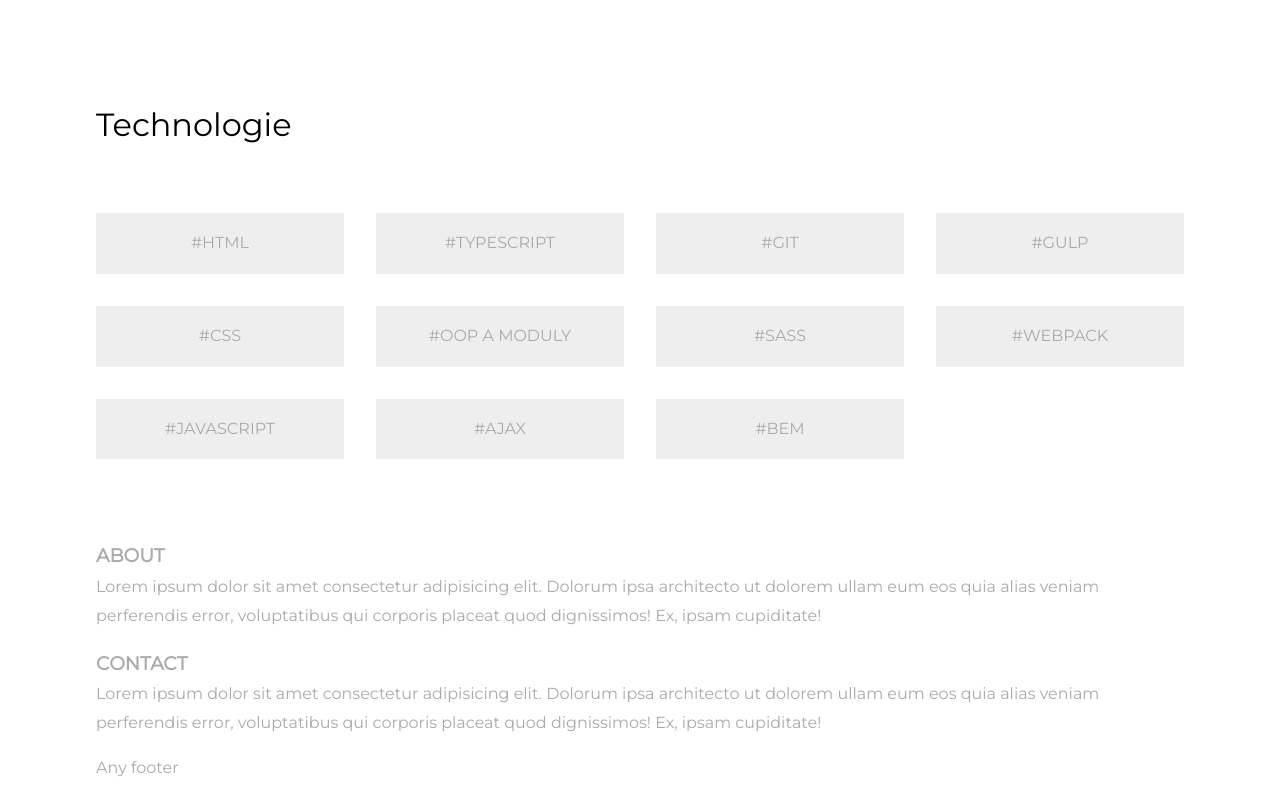
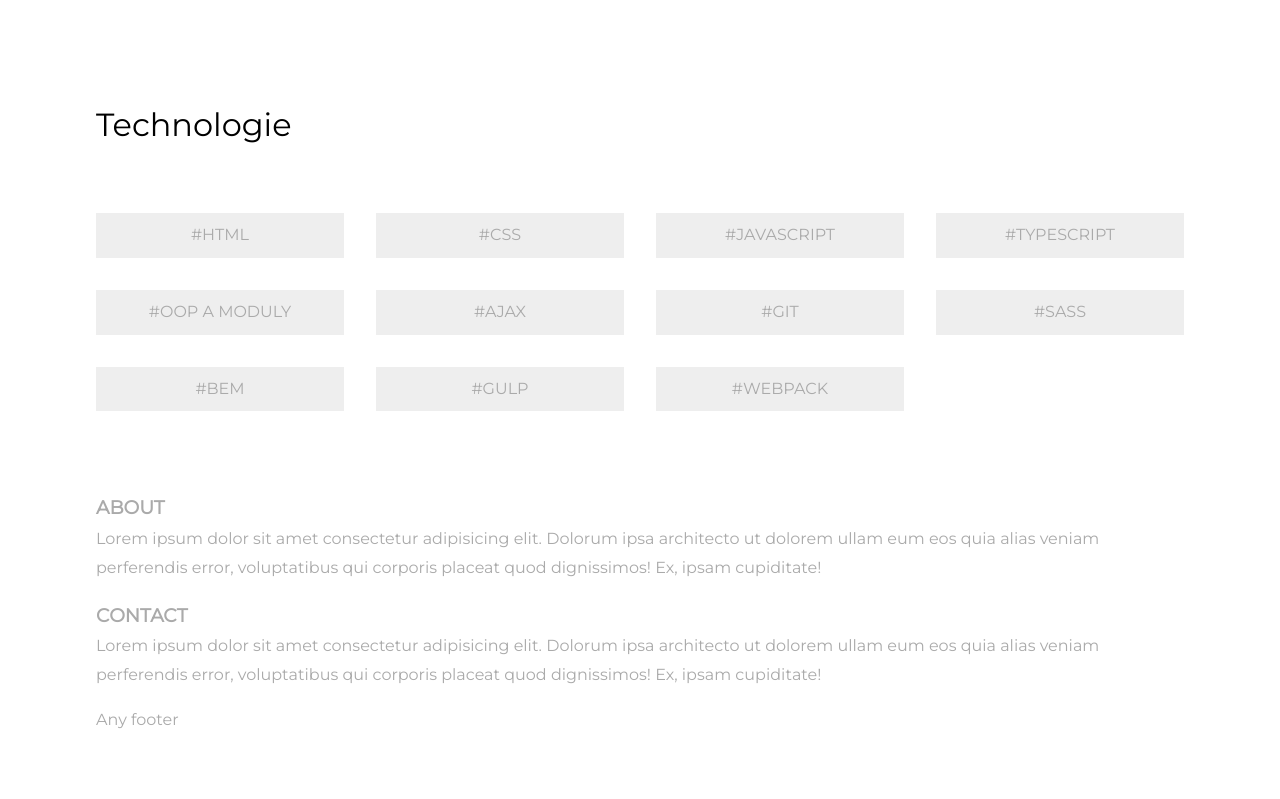
Before and after one commit to petrzabransky/petrzabransky, a React (Create React App) app: page / in a window 1280 px wide. Shown: the part 1351-2150 px from the top of the page. After the commit the page ends 2102 px from the top, so only its background shows below. Built offline with nearby package versions, Linux system fonts and the light colour scheme.

Commit message:
Add Technology section

```diff
--- a/src/components/block/technology/Technology.tsx
+++ b/src/components/block/technology/Technology.tsx
@@ -9,18 +9,16 @@ const Technology = () => {
 				<h2 className="heading heading--header">Technologie</h2>
 				<div className="grid grid--4">
 					<span className="hashtag hashtag--big">html</span>
+					<span className="hashtag hashtag--big">css</span>
+					<span className="hashtag hashtag--big">javascript</span>
 					<span className="hashtag hashtag--big">typescript</span>
+					<span className="hashtag hashtag--big">oop a moduly</span>
+					<span className="hashtag hashtag--big">ajax</span>
 					<span className="hashtag hashtag--big">git</span>
+					<span className="hashtag hashtag--big">sass</span>
+					<span className="hashtag hashtag--big">bem</span>
 					<span className="hashtag hashtag--big">gulp</span>
-
-					<span className="hashtag hashtag--big">css</span>
-					<span className="hashtag hashtag--big">oop a moduly</span>
-					<span className="hashtag hashtag--big">sass</span>
 					<span className="hashtag hashtag--big">webpack</span>
-
-					<span className="hashtag hashtag--big">javascript</span>
-					<span className="hashtag hashtag--big">ajax</span>
-					<span className="hashtag hashtag--big">bem</span>
 				</div>
 			</div>
 		</section>
--- a/src/styles/typography.scss
+++ b/src/styles/typography.scss
@@ -30,7 +30,7 @@
 
     &--big {
         width: 100%;
-        padding: 16px 32px;
+        padding: 8px;
         text-transform: uppercase;
     }
 
```
